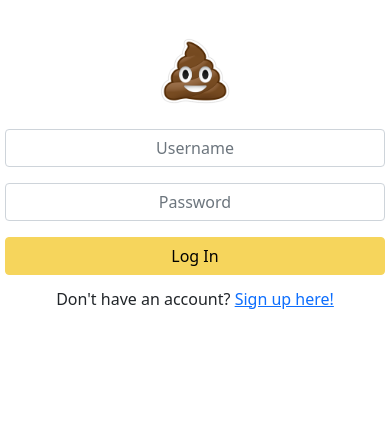
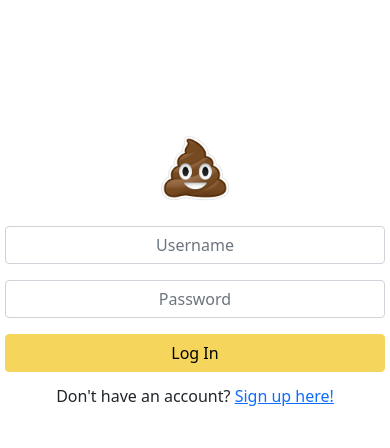
Before and after one commit to eltontay/PhenomenalLibrary, a Flask app: page / in a window 390 px wide. Shown: the top 448 px of the page. Run offline with Flask 2, Linux system fonts and the light colour scheme.

Commit message:
login 2 updated

```diff
--- a/static/css/main.css
+++ b/static/css/main.css
@@ -34,6 +34,7 @@ input.form-control:focus {
 @media only screen and (max-width: 600px) {
     #loginCard {
         width: 100%;
+        margin-top: 30%;
     }
     input.btn.btn-primary, input.form-control {
         width: 100%;
```
